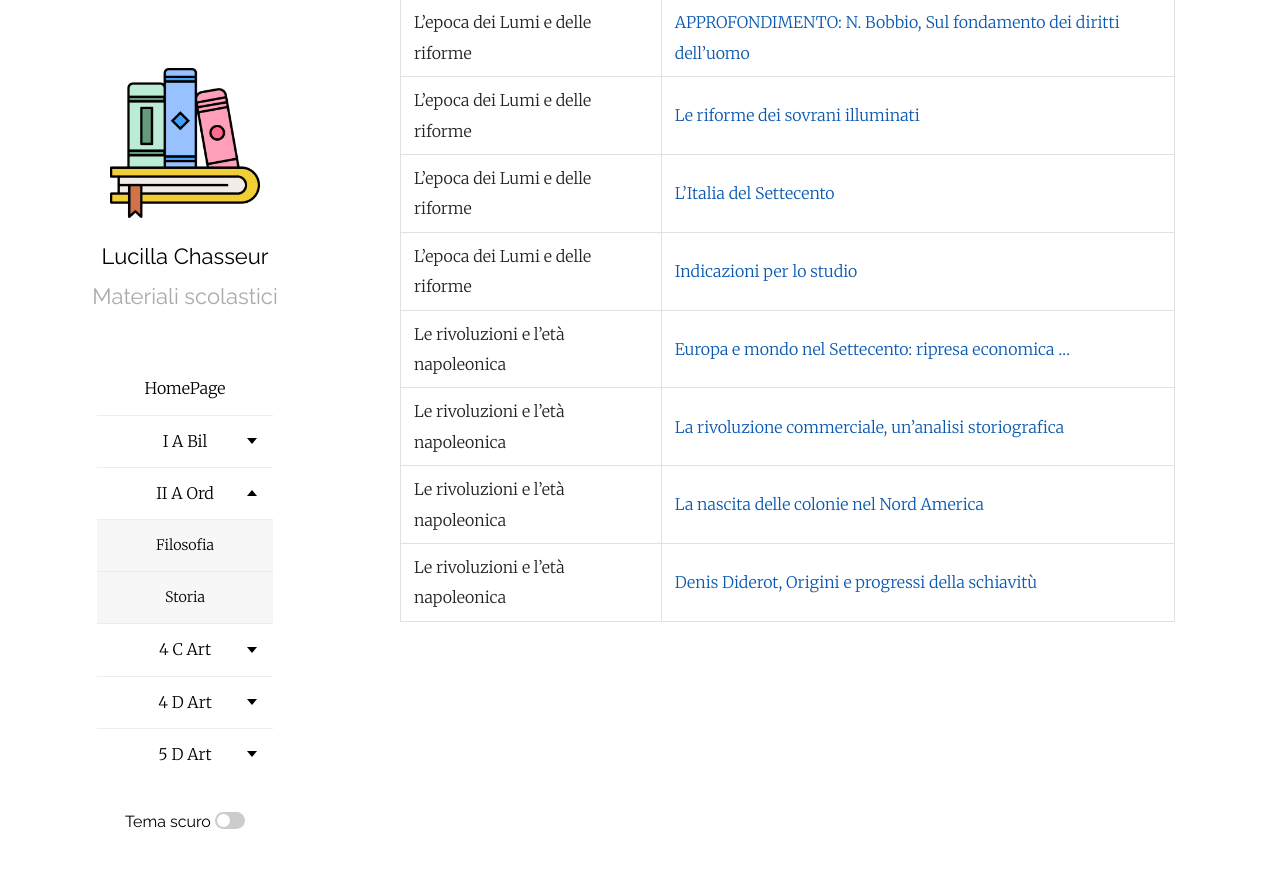
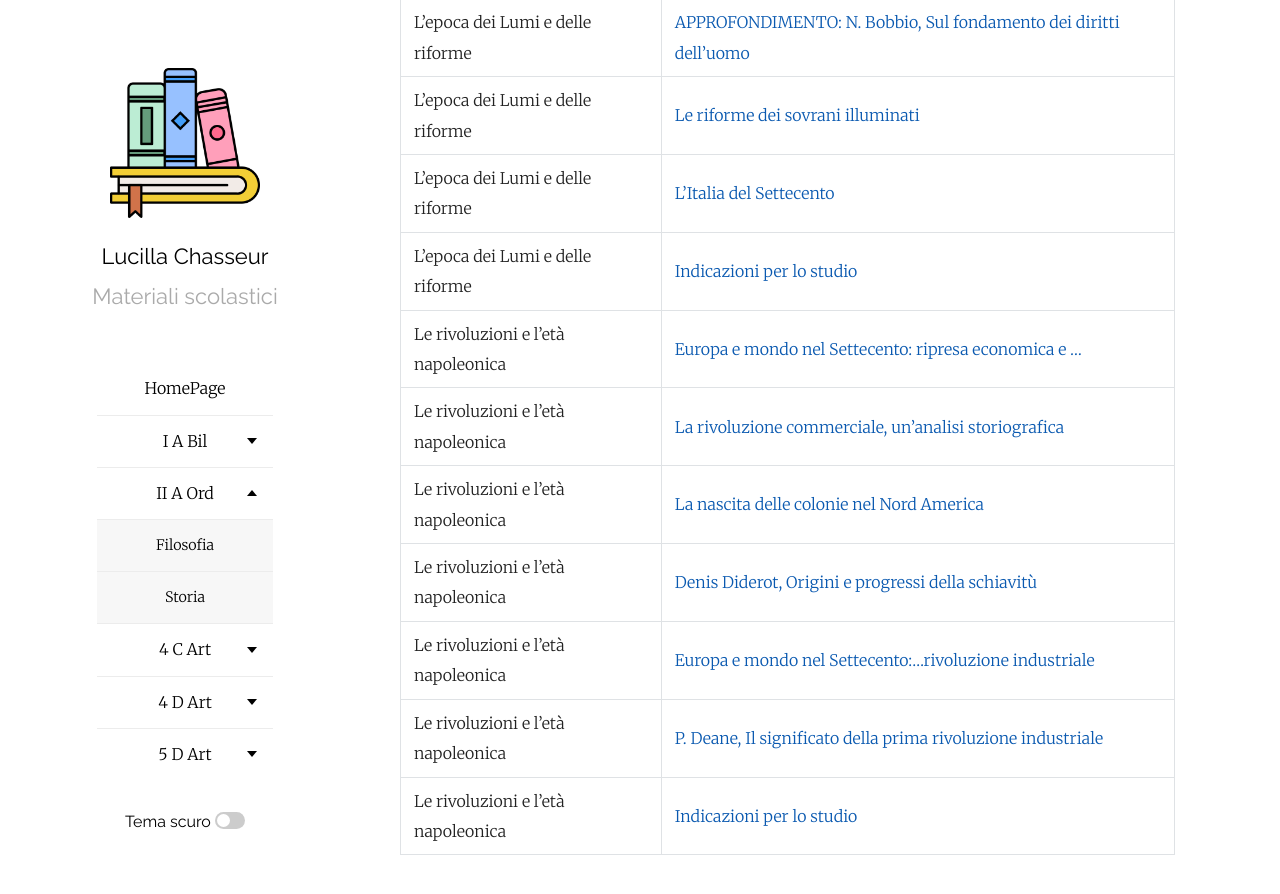
Before and after one commit to efemeridi/efemeridi.github.io, a Jekyll site: the page built from 2a_ord_storia.md, in a window 1280 px wide and 900 px high, scrolled down 924 px. Shown: the top 894 px of the window. Built offline with Jekyll 4.4.1, drawn with Linux system fonts in a browser that asks for light colours; our own code applies the rules of GitHub Pages for plain Markdown files.

Commit message:
Update 2a_ord_storia.md

```diff
--- a/2a_ord_storia.md
+++ b/2a_ord_storia.md
@@ -19,7 +19,10 @@ layout: page
 |L'epoca dei Lumi e delle riforme |[Le riforme dei sovrani illuminati](/materiali/II_A_ord/storia/02_EPOCA_LUMI_RIFORME/5_le_riforme_dei_sovrani_illuminati_26.pdf/)
 |L'epoca dei Lumi e delle riforme |[L'Italia del Settecento](/materiali/II_A_ord/storia/02_EPOCA_LUMI_RIFORME/6_italia_settecento_26.pdf/)
 |L'epoca dei Lumi e delle riforme |[Indicazioni per lo studio](/materiali/II_A_ord/storia/PROGRAMMI/PROGRAMMA_SEZ_2.pdf/)
-|Le rivoluzioni e l'età napoleonica|[Europa e mondo nel Settecento: ripresa economica ...](/materiali/II_A_ord/storia/03_RIVOLUZIONI_RESTAURAZIONE/cap_7_Eu_mondo_Settecento_ec_riv_ind_parte_prima.pdf/)
+|Le rivoluzioni e l'età napoleonica|[Europa e mondo nel Settecento: ripresa economica e ...](/materiali/II_A_ord/storia/03_RIVOLUZIONI_RESTAURAZIONE/cap_7_Eu_mondo_Settecento_ec_riv_ind_parte_prima.pdf/)
 |Le rivoluzioni e l'età napoleonica|[La rivoluzione commerciale, un'analisi storiografica](/materiali/II_A_ord/storia/03_RIVOLUZIONI_RESTAURAZIONE/cap_7_Eu_mondo_analisi_testo_rivoluzione_commerciale.pdf/)
 |Le rivoluzioni e l'età napoleonica|[La nascita delle colonie nel Nord America](/materiali/II_A_ord/storia/03_RIVOLUZIONI_RESTAURAZIONE/cap_7_Eu_mondo_colonie_americane_analisi_testi_studenti.pdf/)
 |Le rivoluzioni e l'età napoleonica|[Denis Diderot, Origini e progressi della schiavitù](/materiali/II_A_ord/storia/03_RIVOLUZIONI_RESTAURAZIONE/cap_7_Eu_mondo_colonie_schiavitu.pdf/)
+|Le rivoluzioni e l'età napoleonica|[Europa e mondo nel Settecento:...rivoluzione industriale](/materiali/II_A_ord/storia/03_RIVOLUZIONI_RESTAURAZIONE/cap_7_Eu_mondo_colonie_schiavitu.pdf/)
+|Le rivoluzioni e l'età napoleonica|[P. Deane, Il significato della prima rivoluzione industriale](/materiali/II_A_ord/storia/03_RIVOLUZIONI_RESTAURAZIONE/cap_7_Eu_mondo_colonie_schiavitu.pdf/)
+|Le rivoluzioni e l'età napoleonica|[Indicazioni per lo studio](/materiali/II_A_ord/storia/03_RIVOLUZIONI_RESTAURAZIONE/cap_7_Eu_mondo_colonie_schiavitu.pdf/)
```
